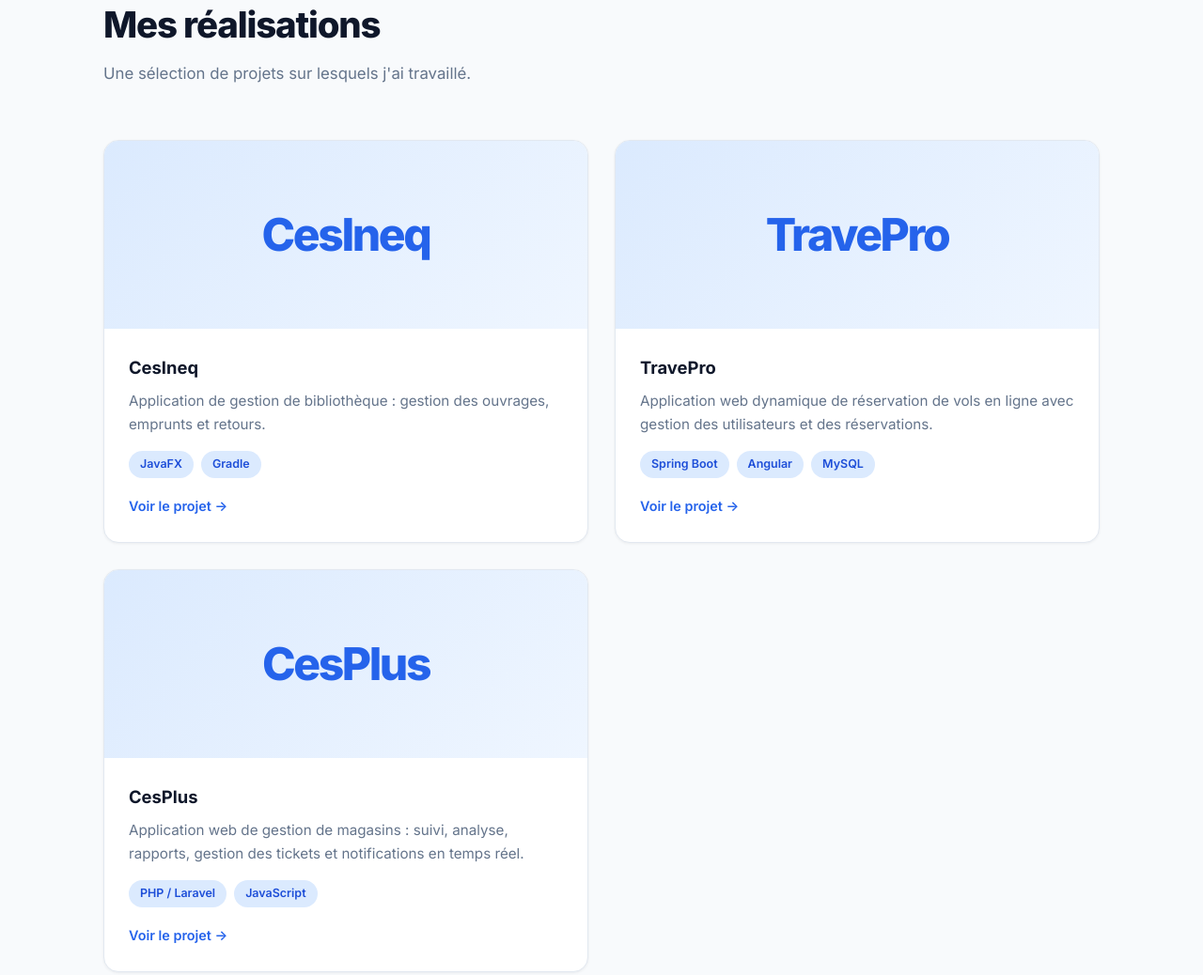
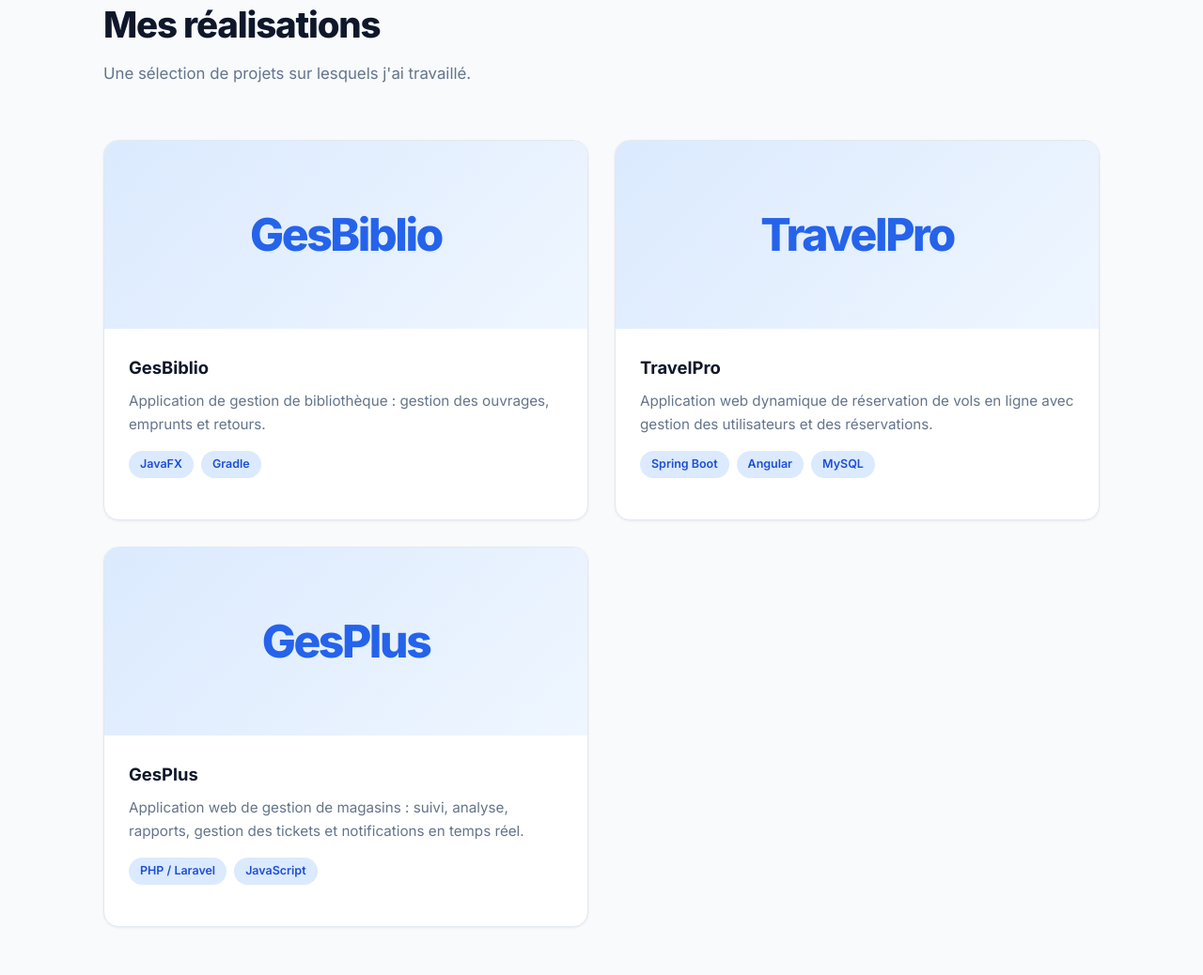
Before and after one commit to Jr-Dev-Elec/Jr-Dev-Elec.github.io, a plain HTML site: page index.html in a window 1280 px wide. Shown: the part 4346-5384 px from the top of the page at 94% size. Drawn offline with Linux system fonts and the light colour scheme.

Commit message:
Rename projects in portfolio section
Updated project names in the portfolio section of the HTML file.

```diff
--- a/index.html
+++ b/index.html
@@ -3,7 +3,7 @@
 <head>
 <meta charset="UTF-8">
 <meta name="viewport" content="width=device-width, initial-scale=1.0">
-<title>Yawo M. Noumatekpo — Développeur Full-Stack</title>
+<title>Noumatekpo Yawo M. — Développeur Full-Stack</title>
 <meta name="description" content="Portfolio de Yawo M. Noumatekpo, développeur Full-Stack spécialisé en Java, Spring Boot, Angular et PHP/Laravel.">
 <link rel="preconnect" href="https://fonts.googleapis.com">
 <link rel="preconnect" href="https://fonts.gstatic.com" crossorigin>
@@ -902,43 +902,37 @@
   <div class="projects-grid">
 
     <article class="project-card">
-      <div class="project-img">CesIneq</div>
+      <div class="project-img">GesBiblio</div>
       <div class="project-content">
-        <h3>CesIneq</h3>
+        <h3>GesBiblio</h3>
         <p>Application de gestion de bibliothèque : gestion des ouvrages, emprunts et retours.</p>
         <div class="project-techs">
           <span class="tech-tag">JavaFX</span>
           <span class="tech-tag">Gradle</span>
-        </div>
-        <a href="[LIEN_CESINEQ]" class="project-link" target="_blank">Voir le projet →</a>
-      </div>
+
     </article>
 
     <article class="project-card">
-            <div class="project-img">TravePro</div>
+            <div class="project-img">TravelPro</div>
       <div class="project-content">
-        <h3>TravePro</h3>
+        <h3>TravelPro</h3>
         <p>Application web dynamique de réservation de vols en ligne avec gestion des utilisateurs et des réservations.</p>
         <div class="project-techs">
           <span class="tech-tag">Spring Boot</span>
           <span class="tech-tag">Angular</span>
           <span class="tech-tag">MySQL</span>
-        </div>
-        <a href="[LIEN_TRAVEPRO]" class="project-link" target="_blank">Voir le projet →</a>
-      </div>
+
     </article>
 
     <article class="project-card">
-      <div class="project-img">CesPlus</div>
+      <div class="project-img">GesPlus</div>
       <div class="project-content">
-        <h3>CesPlus</h3>
+        <h3>GesPlus</h3>
         <p>Application web de gestion de magasins : suivi, analyse, rapports, gestion des tickets et notifications en temps réel.</p>
         <div class="project-techs">
           <span class="tech-tag">PHP / Laravel</span>
           <span class="tech-tag">JavaScript</span>
-        </div>
-        <a href="[LIEN_CESPLUS]" class="project-link" target="_blank">Voir le projet →</a>
-      </div>
+
     </article>
 
   </div>
```
